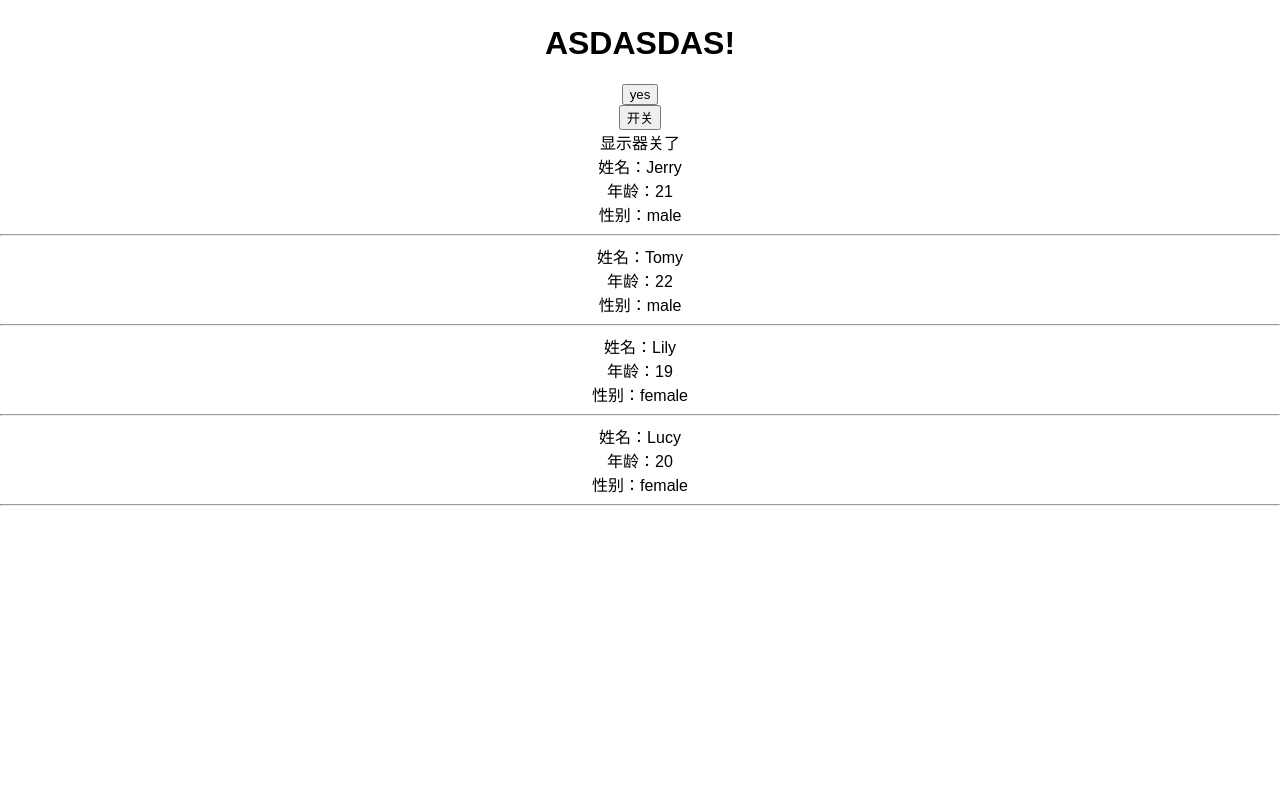
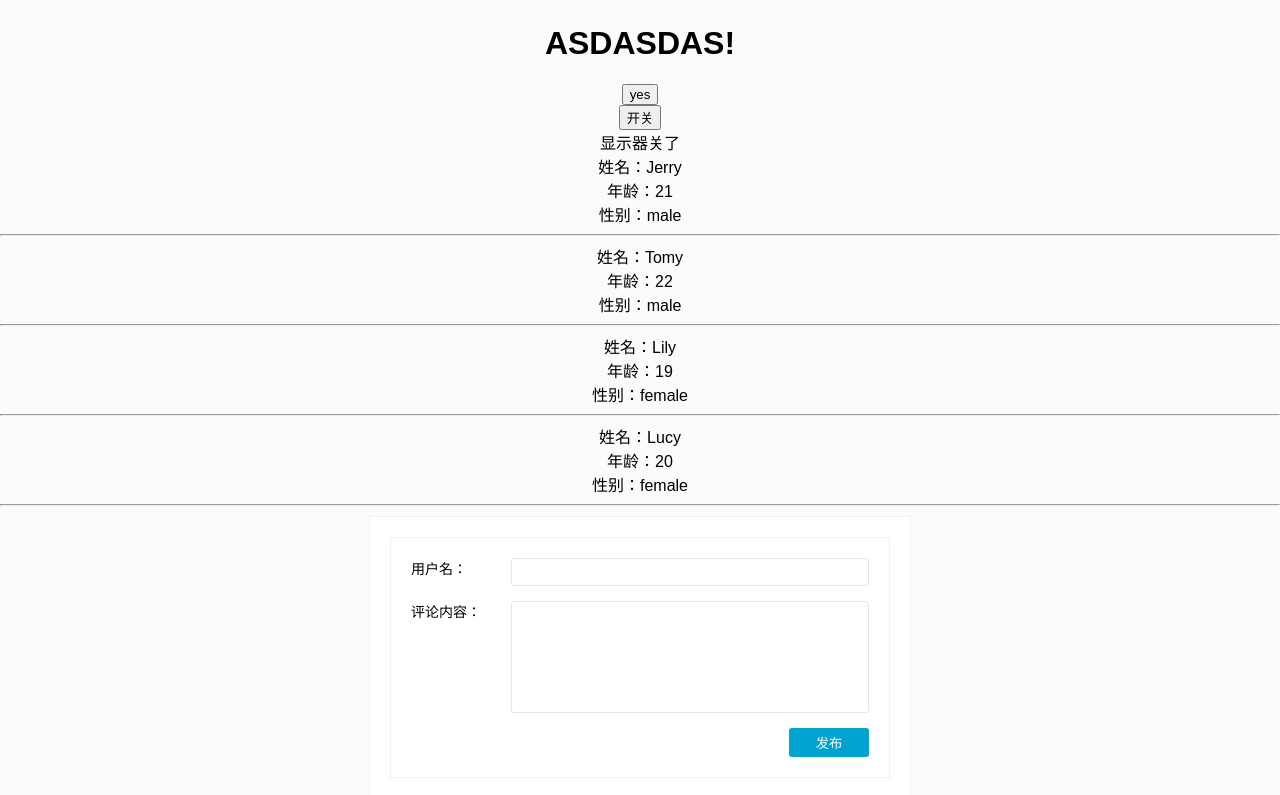
Before and after one commit to sky-xsk/ReactStart, a React (Create React App) app: page / in a window 1280 px wide. Shown: the part 925-1720 px from the top of the page. Before the commit the page ends 1439 px from the top, so only its background shows below. Built offline with nearby package versions, Linux system fonts and the light colour scheme.

Commit message:
add  modulesApp

```diff
--- a/src/App.css
+++ b/src/App.css
@@ -23,3 +23,116 @@
   to { transform: rotate(360deg); }
 }
 .active{background: #f60; color: #D01A1A; width: 100px; height: 50px; }
+.wrapper {
+  width: 500px;
+  margin: 10px auto;
+  font-size: 14px;
+  background-color: #fff;
+  border: 1px solid #f1f1f1;
+  padding: 20px;
+}
+
+body {
+  margin: 0;
+  padding: 0;
+  font-family: sans-serif;
+  background-color: #fbfbfb;
+}
+
+.wrapper {
+  width: 500px;
+  margin: 10px auto;
+  font-size: 14px;
+  background-color: #fff;
+  border: 1px solid #f1f1f1;
+  padding: 20px;
+}
+
+/* 评论框样式 */
+.comment-input {
+  background-color: #fff;
+  border: 1px solid #f1f1f1;
+  padding: 20px;
+  margin-bottom: 10px;
+}
+
+.comment-field {
+  margin-bottom: 15px;
+  display: flex;
+}
+
+.comment-field .comment-field-name {
+  display: flex;
+  flex-basis: 100px;
+  font-size: 14px;
+}
+
+.comment-field .comment-field-input {
+  display: flex;
+  flex: 1;
+}
+
+.comment-field-input input,
+.comment-field-input textarea {
+  border: 1px solid #e6e6e6;
+  border-radius: 3px;
+  padding: 5px;
+  outline: none;
+  font-size: 14px;
+  resize: none;
+  flex: 1;
+}
+
+.comment-field-input textarea {
+  height: 100px;
+}
+
+.comment-field-button {
+  display: flex;
+  justify-content: flex-end;
+}
+
+.comment-field-button button {
+  padding: 5px 10px;
+  width: 80px;
+  border: none;
+  border-radius: 3px;
+  background-color: #00a3cf;
+  color: #fff;
+  outline: none;
+  cursor: pointer;
+}
+
+.comment-field-button button:active {
+  background: #13c1f1;
+}
+
+/* 评论列表样式 */
+.comment-list {
+  background-color: #fff;
+  border: 1px solid #f1f1f1;
+  padding: 20px;
+}
+
+/* 评论组件样式 */
+.comment {
+  display: flex;
+  border-bottom: 1px solid #f1f1f1;
+  margin-bottom: 10px;
+  padding-bottom: 10px;
+  min-height: 50px;
+}
+
+.comment .comment-user {
+  flex-shrink: 0;
+}
+
+.comment span {
+  color: #00a3cf;
+  font-style: italic;
+}
+
+.comment p {
+  margin: 0;
+  /*text-indent: 2em;*/
+}
--- a/src/App.js
+++ b/src/App.js
@@ -3,6 +3,7 @@
 import React, { Component } from 'react';
 
 import B from './B';
+import CommentApp from './modulesApp/CommentApp';
 import Compute from './Compute';
 import ForsIndex from './ForsIndex';
 import Like from './Like';
@@ -61,6 +62,9 @@
           <Compute />
 
           <ForsIndex />
+
+          <CommentApp />
+
        </div>
     );
   }
--- /dev/null
+++ b/src/modulesApp/Comment.js
@@ -0,0 +1,16 @@
+import React, { Component } from 'react';
+
+//独立展示评论组件内容
+class Comment  extends Component{
+    render(){
+        return (
+            <div className='comment'>
+                <div className='comment-user'>
+                    <span>{this.props.comment.username}</span> :
+                </div>
+                <p>{this.props.comment.content}</p>
+            </div>
+        )
+    }
+}
+export default Comment;
--- /dev/null
+++ b/src/modulesApp/CommentApp.js
@@ -0,0 +1,31 @@
+import React, { Component } from 'react';
+
+import CommentInput from './CommentInput';
+import CommentList from './CommentList';
+
+//整体组件
+class CommentApp extends Component{
+    constructor(){
+        super()
+        this.state={
+            comments: []
+        }
+    }
+    handleSubmitComment(comment){
+        this.state.comments.push(comment);
+        this.setState({
+            comments:this.state.comments
+        })
+    }
+    render(){
+        return (
+            <div className='wrapper'>
+                <CommentInput
+                onSubmit={this.handleSubmitComment.bind(this)}
+                 />
+                <CommentList comments={this.state.comments}/>
+            </div>
+        )
+    }
+}
+export default CommentApp;
--- /dev/null
+++ b/src/modulesApp/CommentInput.js
@@ -0,0 +1,55 @@
+import React, { Component } from 'react';
+
+//输入组件
+class CommentInput extends Component{
+    constructor(){
+        super()
+        this.state={
+            username:'',
+            content:''
+        }
+    }
+    handleUsernameChange(event){
+        this.setState({
+            username:event.target.value
+        })
+    }
+    handleContentChange(event){
+        this.setState({
+            content:event.target.value
+        })
+    }
+    handleSubmit(){
+        if(this.props.onSubmit){
+            const {username,content} = this.state;
+            this.props.onSubmit({username,content});
+        }
+        this.setState({content:''})
+    }
+    render(){
+        return(
+            <div className='comment-input'>
+                <div className='comment-field'>
+                    <span className='comment-field-name'>用户名：</span>
+                    <div className='comment-field-input'>
+                        <input value={this.state.username}
+                        onChange={this.handleUsernameChange.bind(this)}
+                        />
+                    </div>
+                </div>
+                <div className='comment-field'>
+                    <span className='comment-field-name'>评论内容：</span>
+                    <div className='comment-field-input'>
+                        <textarea value={this.state.content}
+                        onChange={this.handleContentChange.bind(this)}
+                        ></textarea>
+                    </div>
+                </div>
+                <div className='comment-field-button'>
+                    <button onClick={this.handleSubmit.bind(this)}>发布</button>
+                </div>
+            </div>
+        )
+    }
+}
+export default CommentInput;
--- /dev/null
+++ b/src/modulesApp/CommentList.js
@@ -0,0 +1,18 @@
+import React, { Component } from 'react';
+
+import Comment from './Comment'
+
+//列表展示组件
+class CommentList extends Component{
+    static defaultProps ={
+        comments:[]
+    }
+    render(){
+        return (
+            <div>
+                {this.props.comments.map((comment,i)=> <Comment comment={comment} key={i} />)}
+            </div>
+        )
+    }
+}
+export default CommentList;
```
